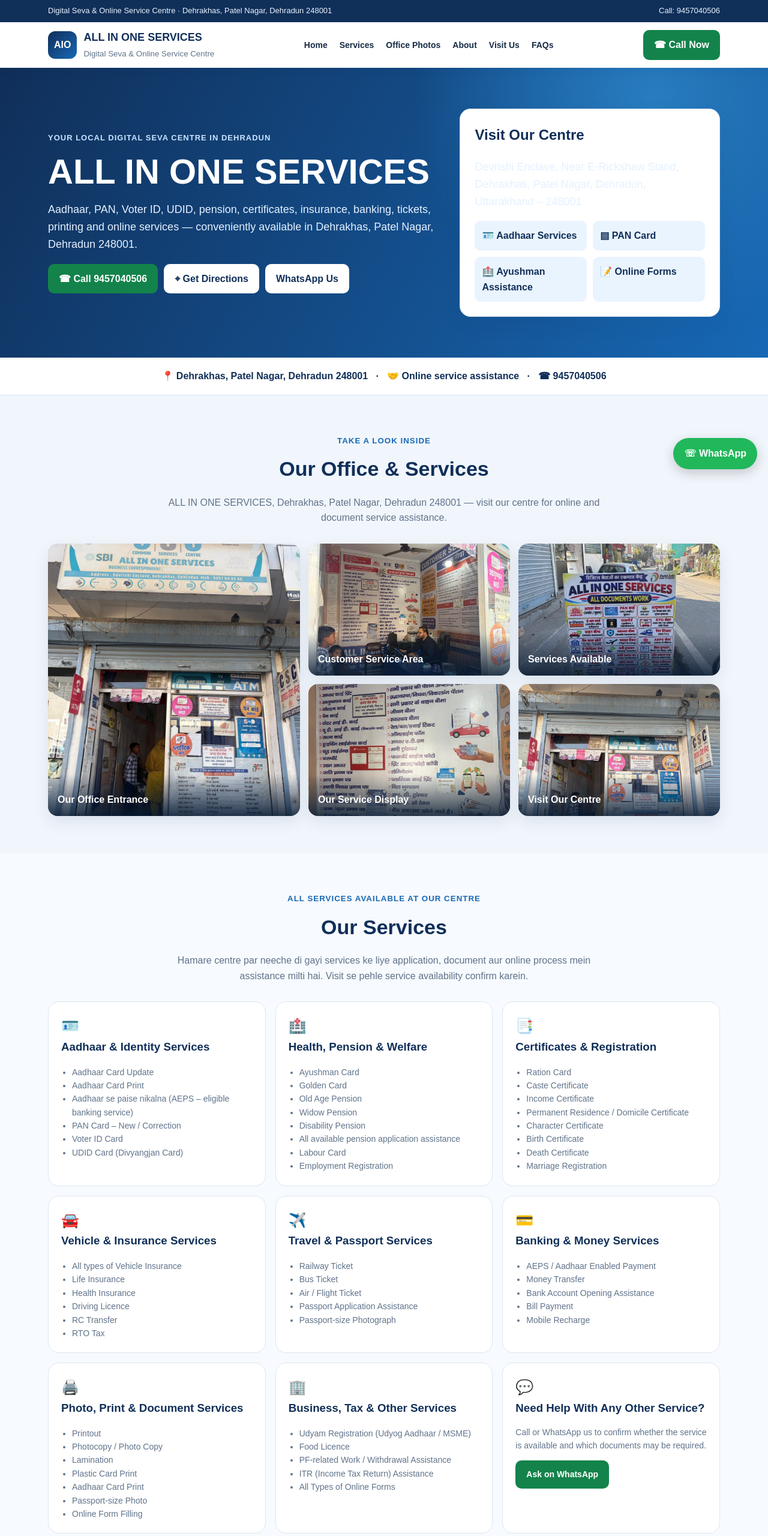
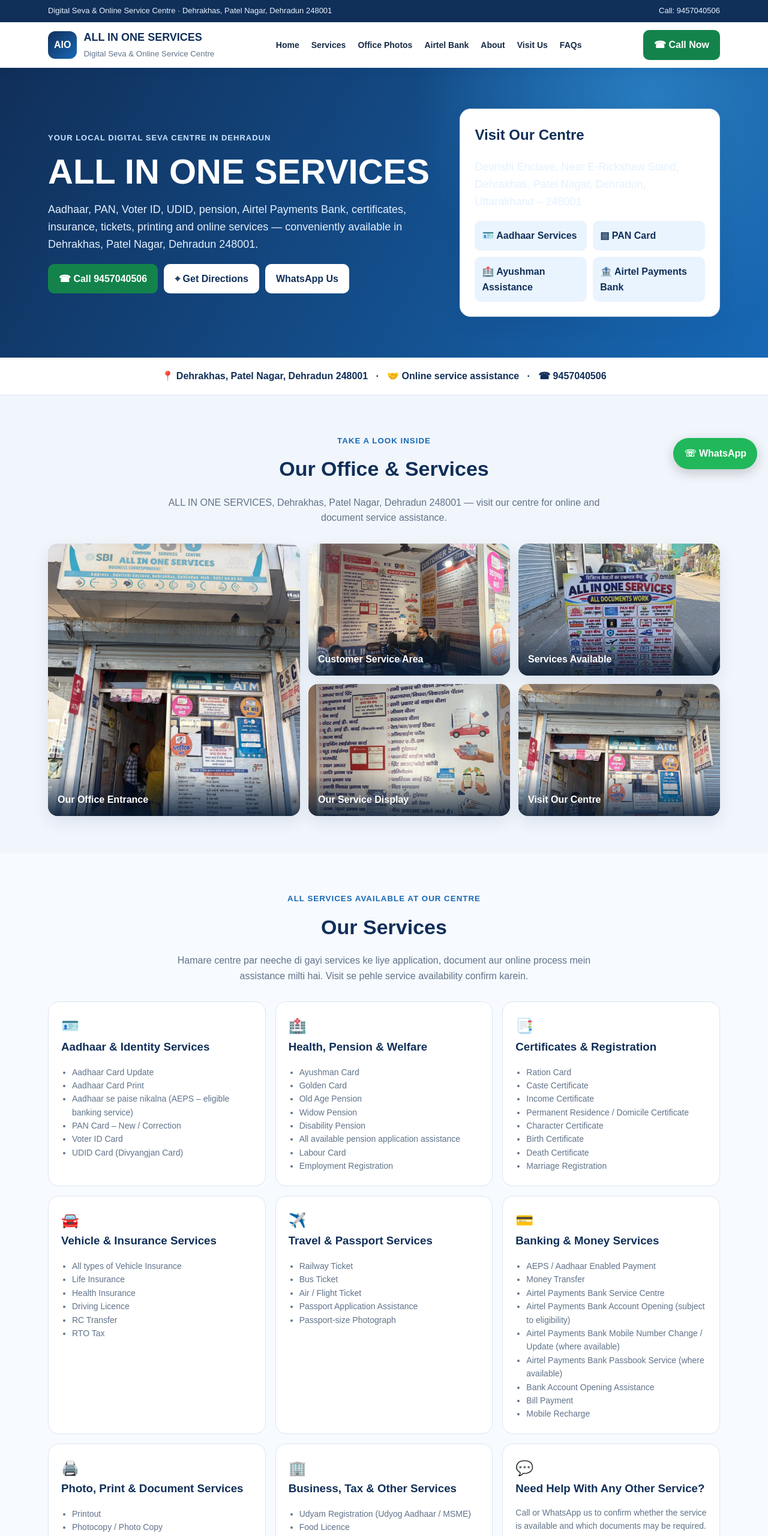
Before and after one commit to allinoneservices405-csc/all-in-one-services-website, a plain HTML site: page index.html in a window 1280 px wide. Shown: the top 2560 px of the page at 60% size. Drawn offline with Linux system fonts and the light colour scheme.

Commit message:
Add files via upload

```diff
--- a/index.html
+++ b/index.html
@@ -36,9 +36,9 @@ section{padding:62px 0}.head{text-align:center;max-width:720px;margin:0 auto 30p
 </head>
 <body>
 <div class="top"><div class="wrap"><span>Digital Seva & Online Service Centre · Dehrakhas, Patel Nagar, Dehradun 248001</span><span>Call: <a href="tel:+919457040506">9457040506</a></span></div></div>
-<header><div class="wrap nav"><a class="brand" href="#home"><span class="logo">AIO</span><span><b>ALL IN ONE SERVICES</b><small>Digital Seva & Online Service Centre</small></span></a><button class="menu" id="menu" aria-label="Menu">☰</button><nav id="links"><a href="#home">Home</a><a href="#services">Services</a><a href="#gallery">Office Photos</a><a href="#about">About</a><a href="#visit">Visit Us</a><a href="#faq">FAQs</a></nav><a class="call" href="tel:+919457040506">☎ Call Now</a></div></header>
+<header><div class="wrap nav"><a class="brand" href="#home"><span class="logo">AIO</span><span><b>ALL IN ONE SERVICES</b><small>Digital Seva & Online Service Centre</small></span></a><button class="menu" id="menu" aria-label="Menu">☰</button><nav id="links"><a href="#home">Home</a><a href="#services">Services</a><a href="#gallery">Office Photos</a><a href="#airtel-bank">Airtel Bank</a><a href="#about">About</a><a href="#visit">Visit Us</a><a href="#faq">FAQs</a></nav><a class="call" href="tel:+919457040506">☎ Call Now</a></div></header>
 <main>
-<section class="hero" id="home"><div class="wrap hero-grid"><div><div class="eyebrow">Your local digital seva centre in Dehradun</div><h1>ALL IN ONE SERVICES</h1><p>Aadhaar, PAN, Voter ID, UDID, pension, certificates, insurance, banking, tickets, printing and online services — conveniently available in Dehrakhas, Patel Nagar, Dehradun 248001.</p><div class="actions"><a class="btn" href="tel:+919457040506">☎ Call 9457040506</a><a class="btn secondary" href="https://www.google.com/maps/search/?api=1&query=ALL%20IN%20ONE%20SERVICES%2C%20Devrishi%20Enclave%2C%20Dehrakhas%2C%20Patel%20Nagar%2C%20Dehradun" target="_blank" rel="noopener">⌖ Get Directions</a><a class="btn secondary" href="https://wa.me/919457040506" target="_blank" rel="noopener">WhatsApp Us</a></div></div><aside class="panel"><h2>Visit Our Centre</h2><p class="muted">Devrishi Enclave, Near E-Rickshaw Stand, Dehrakhas, Patel Nagar, Dehradun, Uttarakhand – 248001</p><div class="quick"><span>🪪 Aadhaar Services</span><span>▤ PAN Card</span><span>🏥 Ayushman Assistance</span><span>📝 Online Forms</span></div></aside></div></section>
+<section class="hero" id="home"><div class="wrap hero-grid"><div><div class="eyebrow">Your local digital seva centre in Dehradun</div><h1>ALL IN ONE SERVICES</h1><p>Aadhaar, PAN, Voter ID, UDID, pension, Airtel Payments Bank, certificates, insurance, tickets, printing and online services — conveniently available in Dehrakhas, Patel Nagar, Dehradun 248001.</p><div class="actions"><a class="btn" href="tel:+919457040506">☎ Call 9457040506</a><a class="btn secondary" href="https://www.google.com/maps/search/?api=1&query=ALL%20IN%20ONE%20SERVICES%2C%20Devrishi%20Enclave%2C%20Dehrakhas%2C%20Patel%20Nagar%2C%20Dehradun" target="_blank" rel="noopener">⌖ Get Directions</a><a class="btn secondary" href="https://wa.me/919457040506" target="_blank" rel="noopener">WhatsApp Us</a></div></div><aside class="panel"><h2>Visit Our Centre</h2><p class="muted">Devrishi Enclave, Near E-Rickshaw Stand, Dehrakhas, Patel Nagar, Dehradun, Uttarakhand – 248001</p><div class="quick"><span>🪪 Aadhaar Services</span><span>▤ PAN Card</span><span>🏥 Ayushman Assistance</span><span>🏦 Airtel Payments Bank</span></div></aside></div></section>
 <div class="strip">📍 Dehrakhas, Patel Nagar, Dehradun 248001 &nbsp; · &nbsp; 🤝 Online service assistance &nbsp; · &nbsp; ☎ 9457040506</div>
 
 <section class="gallery" id="gallery"><div class="wrap"><div class="head"><small>TAKE A LOOK INSIDE</small><h2>Our Office & Services</h2><p>ALL IN ONE SERVICES, Dehrakhas, Patel Nagar, Dehradun 248001 — visit our centre for online and document service assistance.</p></div>
@@ -56,11 +56,13 @@ section{padding:62px 0}.head{text-align:center;max-width:720px;margin:0 auto 30p
 <article class="card"><div class="icon">📑</div><h3>Certificates & Registration</h3><ul><li>Ration Card</li><li>Caste Certificate</li><li>Income Certificate</li><li>Permanent Residence / Domicile Certificate</li><li>Character Certificate</li><li>Birth Certificate</li><li>Death Certificate</li><li>Marriage Registration</li></ul></article>
 <article class="card"><div class="icon">🚘</div><h3>Vehicle & Insurance Services</h3><ul><li>All types of Vehicle Insurance</li><li>Life Insurance</li><li>Health Insurance</li><li>Driving Licence</li><li>RC Transfer</li><li>RTO Tax</li></ul></article>
 <article class="card"><div class="icon">✈️</div><h3>Travel & Passport Services</h3><ul><li>Railway Ticket</li><li>Bus Ticket</li><li>Air / Flight Ticket</li><li>Passport Application Assistance</li><li>Passport-size Photograph</li></ul></article>
-<article class="card"><div class="icon">💳</div><h3>Banking & Money Services</h3><ul><li>AEPS / Aadhaar Enabled Payment</li><li>Money Transfer</li><li>Bank Account Opening Assistance</li><li>Bill Payment</li><li>Mobile Recharge</li></ul></article>
+<article class="card"><div class="icon">💳</div><h3>Banking & Money Services</h3><ul><li>AEPS / Aadhaar Enabled Payment</li><li>Money Transfer</li><li>Airtel Payments Bank Service Centre</li><li>Airtel Payments Bank Account Opening (subject to eligibility)</li><li>Airtel Payments Bank Mobile Number Change / Update (where available)</li><li>Airtel Payments Bank Passbook Service (where available)</li><li>Bank Account Opening Assistance</li><li>Bill Payment</li><li>Mobile Recharge</li></ul></article>
 <article class="card"><div class="icon">🖨️</div><h3>Photo, Print & Document Services</h3><ul><li>Printout</li><li>Photocopy / Photo Copy</li><li>Lamination</li><li>Plastic Card Print</li><li>Aadhaar Card Print</li><li>Passport-size Photo</li><li>Online Form Filling</li></ul></article>
 <article class="card"><div class="icon">🏢</div><h3>Business, Tax & Other Services</h3><ul><li>Udyam Registration (Udyog Aadhaar / MSME)</li><li>Food Licence</li><li>PF-related Work / Withdrawal Assistance</li><li>ITR (Income Tax Return) Assistance</li><li>All Types of Online Forms</li></ul></article>
 <article class="card"><div class="icon">💬</div><h3>Need Help With Any Other Service?</h3><p>Call or WhatsApp us to confirm whether the service is available and which documents may be required.</p><p><a class="btn" href="https://wa.me/919457040506" target="_blank" rel="noopener">Ask on WhatsApp</a></p></article>
 </div></div></section>
+<section id="airtel-bank" class="gallery"><div class="wrap"><div class="head"><small>AIRTEL PAYMENTS BANK SERVICE CENTRE</small><h2>Airtel Payments Bank Services</h2><p>Account opening, mobile number update, passbook and other available banking services — subject to bank rules, eligibility and service availability.</p></div><div style="max-width:900px;margin:auto;text-align:center"><img src="assets/airtel-payments-bank-poster.png" alt="ALL IN ONE SERVICES Airtel Payments Bank service centre poster" loading="lazy" style="width:100%;height:auto;display:block;border-radius:16px;box-shadow:0 12px 30px #102f5920"><p style="margin-top:18px"><a class="btn" href="tel:+919457040506">Call 9457040506</a> <a class="btn secondary" href="https://wa.me/919457040506" target="_blank" rel="noopener">WhatsApp Us</a></p></div></div></section>
+
 <section class="about" id="about"><div class="wrap about-grid"><div><small style="color:#1768b5;font-weight:bold">ABOUT OUR CENTRE</small><h2>Your nearby digital service assistance centre</h2><p class="muted">ALL IN ONE SERVICES is a local Digital Seva and online service assistance centre in Dehrakhas, Patel Nagar, Dehradun 248001. We help customers understand application steps, prepare documents and access available online services.</p><p class="muted">For services requiring government approval, eligibility checks, biometrics or official portal access, final decisions and processing remain with the concerned authority.</p><a class="btn" href="tel:+919457040506">Talk to us</a></div><div class="panel"><h2>Why contact us?</h2><ul class="ticks"><li>Convenient location in Dehrakhas, Patel Nagar, Dehradun 248001</li><li>Multiple document and online service categories</li><li>Direct phone and WhatsApp contact</li><li>Guidance about documents and application steps</li><li>Confirm availability before visiting</li></ul></div></div></section>
 <section id="visit"><div class="wrap"><div class="head"><small>FIND US</small><h2>Visit ALL IN ONE SERVICES</h2><p>Near the E-Rickshaw Stand in Dehrakhas, Patel Nagar, Dehradun 248001.</p></div><div class="contact-grid"><div class="panel"><h2>Contact Details</h2><p><b>Office Address</b><br>Devrishi Enclave, Near E-Rickshaw Stand, Dehrakhas, Patel Nagar, Dehradun, Uttarakhand – 248001</p><p><b>Phone</b><br><a href="tel:+919457040506">9457040506</a></p><p><b>WhatsApp</b><br><a href="https://wa.me/919457040506" target="_blank" rel="noopener">Message our office</a></p><a class="btn" href="https://www.google.com/maps/search/?api=1&query=ALL%20IN%20ONE%20SERVICES%2C%20Devrishi%20Enclave%2C%20Dehrakhas%2C%20Patel%20Nagar%2C%20Dehradun" target="_blank" rel="noopener">Open Google Maps</a></div><div class="panel"><h2>Our Location</h2><iframe class="map" title="Map of Dehrakhas, Patel Nagar, Dehradun 248001" loading="lazy" src="https://www.google.com/maps?q=Devrishi%20Enclave%2C%20Dehrakhas%2C%20Patel%20Nagar%2C%20Dehradun%20248001&output=embed"></iframe></div></div></div></section>
 <section id="faq"><div class="wrap"><div class="head"><small>HELPFUL INFORMATION</small><h2>Frequently Asked Questions</h2></div><div class="faq"><details><summary>Which documents should I bring?</summary><p>Documents depend on the service. Please call or WhatsApp before visiting so we can guide you about the likely requirements.</p></details><details><summary>Are all services available every day?</summary><p>Availability may depend on the relevant government portal, service provider, eligibility and technical conditions. Please confirm before visiting.</p></details><details><summary>Can I ask about a service on WhatsApp?</summary><p>Yes. Use the WhatsApp button or call 9457040506.</p></details><details><summary>Does the centre guarantee government approval?</summary><p>No. We provide application assistance where available; approval and final processing are decided by the concerned department or service provider.</p></details></div></div></section>
```
